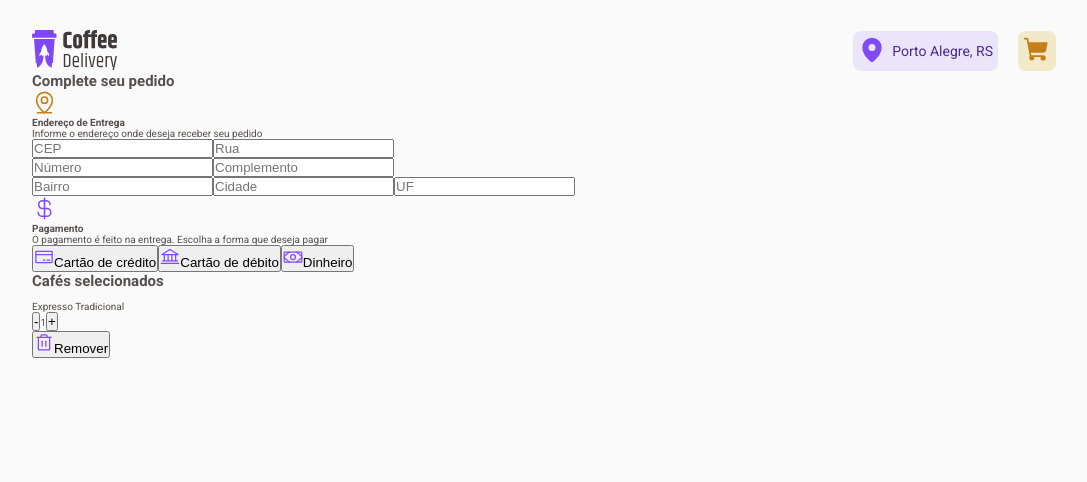
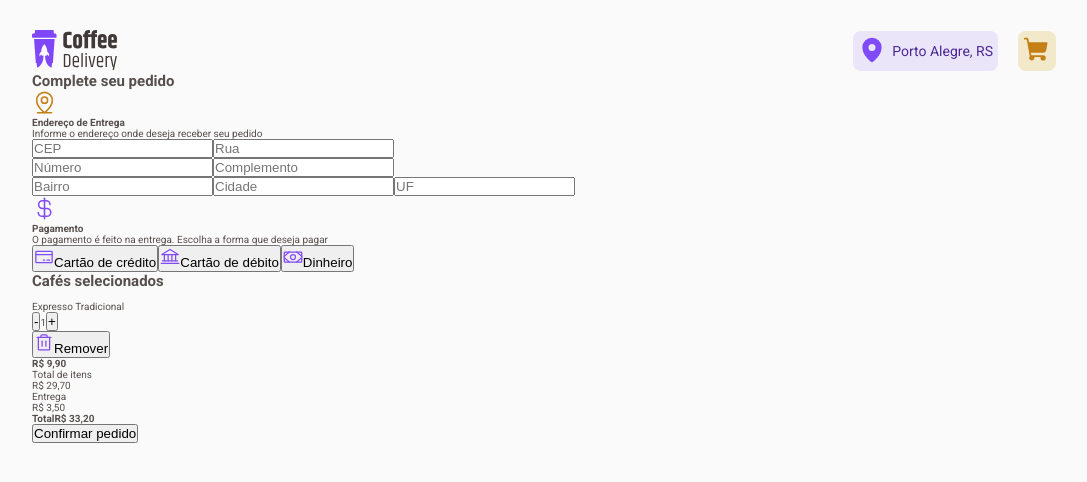
Before and after one commit to rubinoDev/coffee-delivery, a React (Vite) app: page /checkout in a window 1280 px wide. Shown: the top 482 px of the page, without its empty margins (96-1183 px from the left). Built offline with nearby package versions, Linux system fonts and the light colour scheme.

Commit message:
finish html checkout page

```diff
--- a/src/pages/Checkout/index.tsx
+++ b/src/pages/Checkout/index.tsx
@@ -97,7 +97,28 @@ export function Checkout(){
                 </button>
               </div>
             </div>
+
+            <strong>R$ 9,90</strong>
           </div>
+
+          <div>
+            <p>Total de itens</p>
+            <p>R$ 29,70</p>
+          </div>
+
+          <div>
+            <p>Entrega</p>
+            <p>R$ 3,50</p>
+          </div>
+
+          <div>
+            <strong>Total</strong>
+            <strong>R$ 33,20</strong>
+          </div>
+
+          <button>
+            Confirmar pedido
+          </button>
 
         </div>
       </div>
```
